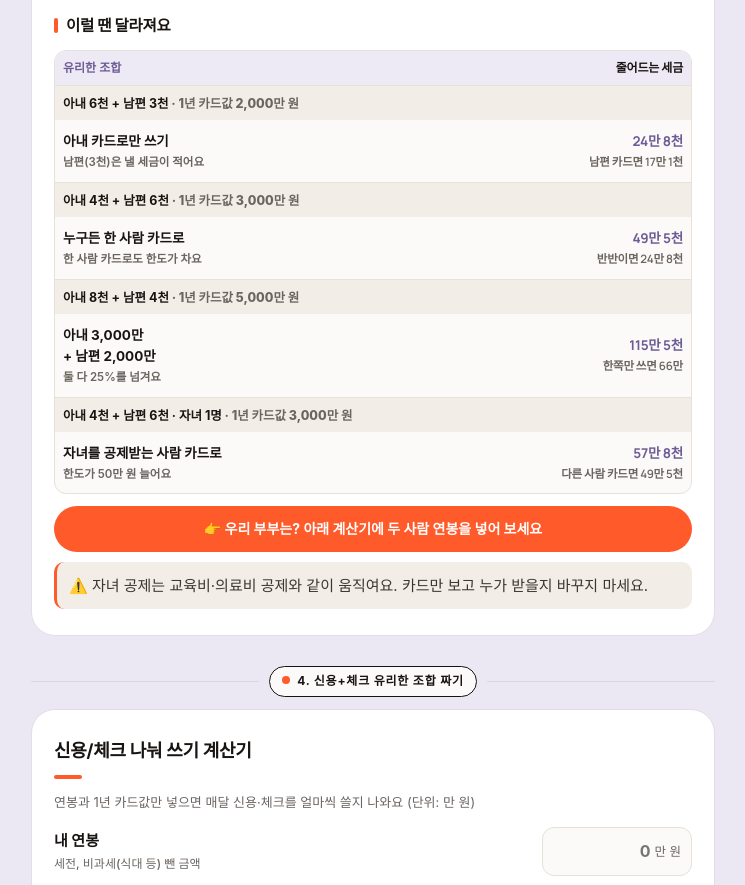
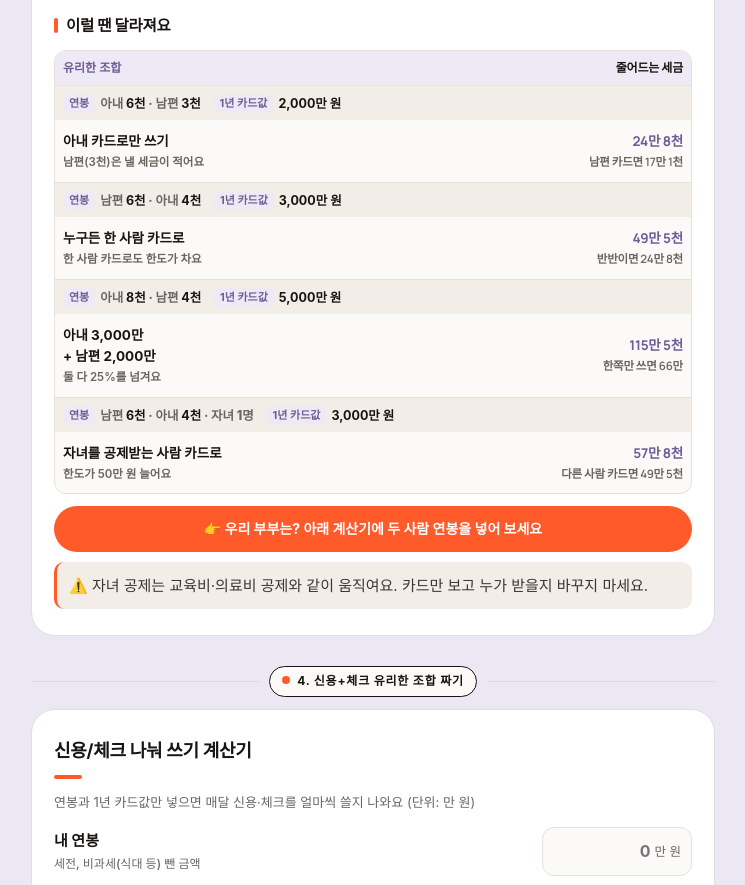
Before and after one commit to koowwook/chaehee, a plain HTML site: page 261120/index.html in a window 1280 px wide. Shown: the part 3760-4645 px from the top of the page, without its empty margins (267-1012 px from the left). Drawn offline with Linux system fonts and the light colour scheme; a web font is replaced by a local one.

Commit message:
261120: 이럴 땐 표에 연봉/카드값 이름표, 연봉 높은 사람 먼저
Co-Authored-By: Claude Opus 5.5 <noreply@anthropic.com>

```diff
--- a/261120/index.html
+++ b/261120/index.html
@@ -766,6 +766,10 @@ body{background:#ECE8F3!important}
 .kt-grp tr.grp td{background:var(--m-warm);font-size:12.5px;padding-top:8px;padding-bottom:7px;color:var(--m-ink2)}
 .kt-grp tr.grp+tr td{border-top:0}
 #couple + section .kt-one td:first-child small{white-space:normal}
+
+/* 이럴 땐 표: 연봉/카드값 라벨 (2026-11-23) */
+.kt-grp .gw{white-space:nowrap;display:inline-block;margin-right:10px}
+.kt-grp .gl{display:inline-block;font-size:11px;font-weight:700;color:var(--m-lav);background:var(--m-lav-bg);border-radius:6px;padding:1px 6px;margin-right:5px;vertical-align:1px}
 </style>
 </head>
 <body>
@@ -889,13 +893,13 @@ body{background:#ECE8F3!important}
     <div class="tt" style="margin-top:16px">이럴 땐 달라져요</div>
     <table class="kt kt-grp">
       <tr><th>유리한 조합</th><th class="num">줄어드는 세금</th></tr>
-      <tr class="grp"><td colspan="2"><b>아내 6천 + 남편 3천</b> · <span style="white-space:nowrap">1년 카드값 2,000만 원</span></td></tr>
+      <tr class="grp"><td colspan="2"><span class="gw"><span class="gl">연봉</span>아내 <b>6천</b> · 남편 <b>3천</b></span> <span class="gw"><span class="gl">1년 카드값</span><b>2,000만 원</b></span></td></tr>
       <tr><td><b>아내 카드로만 쓰기</b><small>남편(3천)은 낼 세금이 적어요</small></td><td class="num win">24만 8천<small>남편 카드면 17만 1천</small></td></tr>
-      <tr class="grp"><td colspan="2"><b>아내 4천 + 남편 6천</b> · <span style="white-space:nowrap">1년 카드값 3,000만 원</span></td></tr>
+      <tr class="grp"><td colspan="2"><span class="gw"><span class="gl">연봉</span>남편 <b>6천</b> · 아내 <b>4천</b></span> <span class="gw"><span class="gl">1년 카드값</span><b>3,000만 원</b></span></td></tr>
       <tr><td><b>누구든 한 사람 카드로</b><small>한 사람 카드로도 한도가 차요</small></td><td class="num win">49만 5천<small>반반이면 24만 8천</small></td></tr>
-      <tr class="grp"><td colspan="2"><b>아내 8천 + 남편 4천</b> · <span style="white-space:nowrap">1년 카드값 5,000만 원</span></td></tr>
+      <tr class="grp"><td colspan="2"><span class="gw"><span class="gl">연봉</span>아내 <b>8천</b> · 남편 <b>4천</b></span> <span class="gw"><span class="gl">1년 카드값</span><b>5,000만 원</b></span></td></tr>
       <tr><td><b>아내 3,000만<br>+ 남편 2,000만</b><small>둘 다 25%를 넘겨요</small></td><td class="num win">115만 5천<small>한쪽만 쓰면 66만</small></td></tr>
-      <tr class="grp"><td colspan="2"><b>아내 4천 + 남편 6천 · 자녀 1명</b> · <span style="white-space:nowrap">1년 카드값 3,000만 원</span></td></tr>
+      <tr class="grp"><td colspan="2"><span class="gw"><span class="gl">연봉</span>남편 <b>6천</b> · 아내 <b>4천</b> · 자녀 1명</span> <span class="gw"><span class="gl">1년 카드값</span><b>3,000만 원</b></span></td></tr>
       <tr><td><b>자녀를 공제받는 사람 카드로</b><small>한도가 50만 원 늘어요</small></td><td class="num win">57만 8천<small>다른 사람 카드면 49만 5천</small></td></tr>
     </table>
     <a class="go-calc" href="#calc">👉 우리 부부는? 아래 계산기에 두 사람 연봉을 넣어 보세요</a>
```
